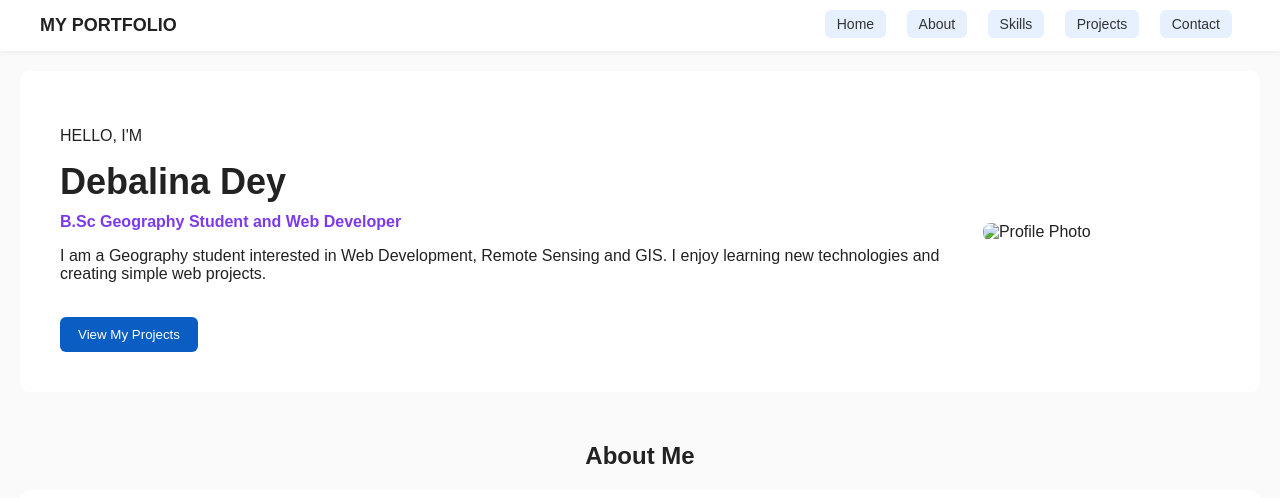
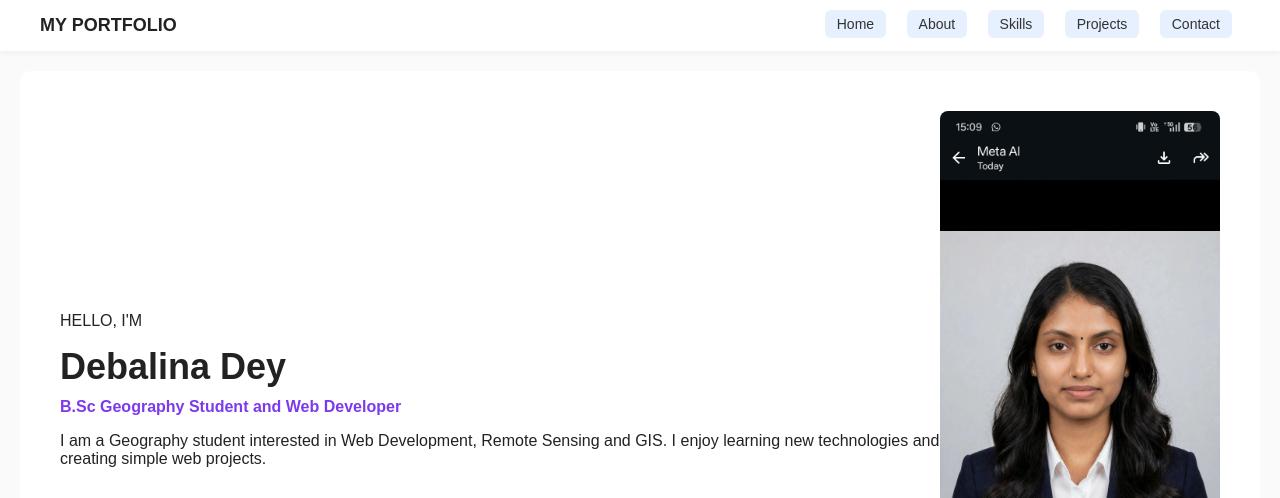
Before and after one commit to debolinadey2007-source/Portfolio, a plain HTML site: page index.html in a window 1280 px wide. Shown: the top 498 px of the page. Drawn offline with Linux system fonts and the light colour scheme.

Commit message:
Update index.html

```diff
--- a/index.html
+++ b/index.html
@@ -51,7 +51,7 @@
     <br>
     <button class="btn">View My Projects</button>
   </div>
-  <img src="" alt="Profile Photo">
+  <img src="photo.jpg" alt="Profile Photo">
 </div>
 
 <h2>About Me</h2>
```
